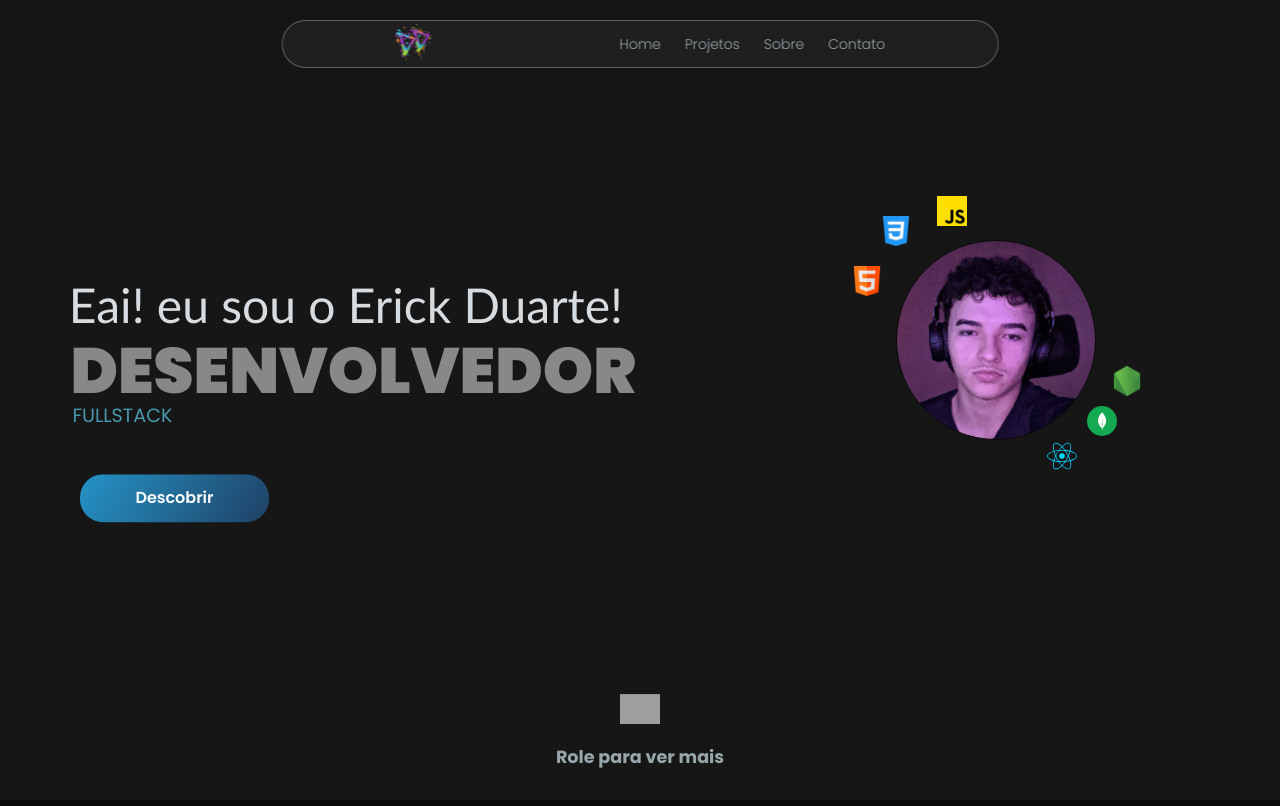
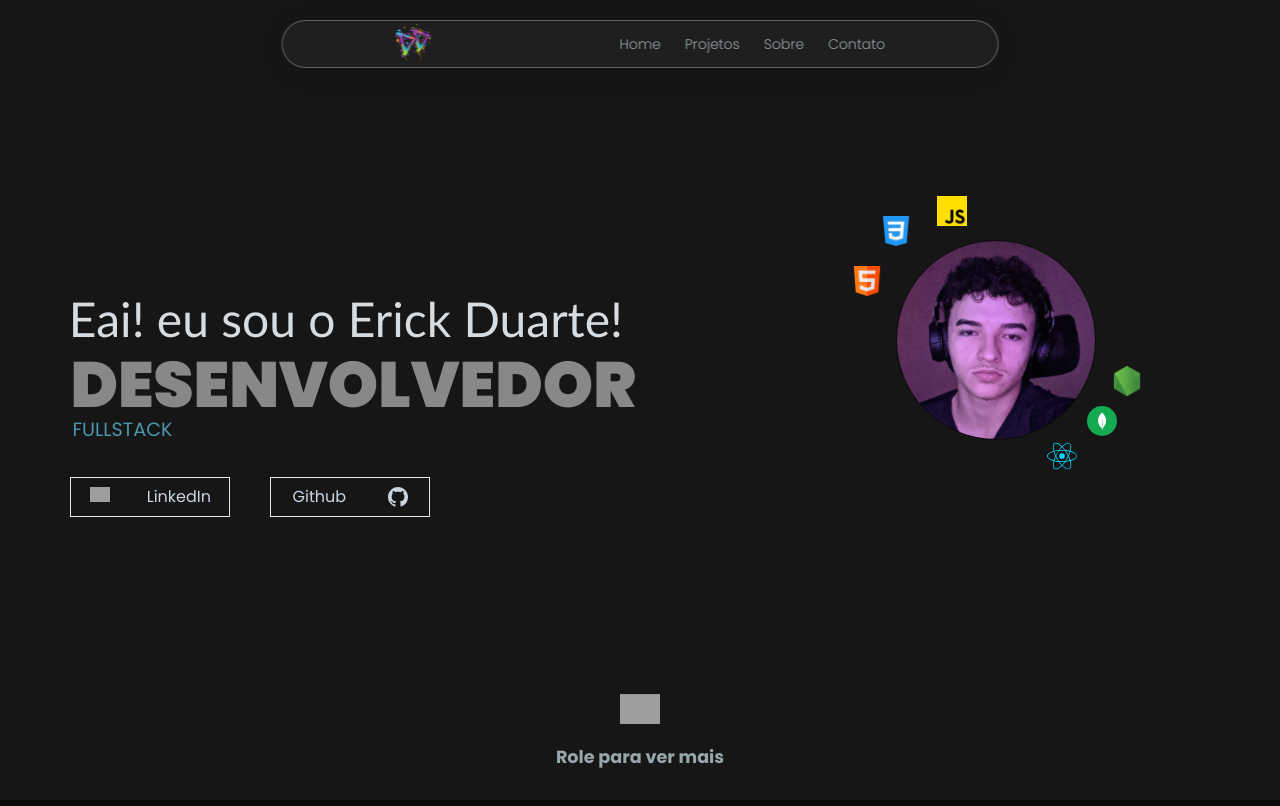
Before and after one commit to eckin33/portifolio, a React (Vite) app in the folder portifolio/: page / in a window 1280 px wide. Shown: the top 806 px of the page. Built offline with nearby package versions, Linux system fonts and the light colour scheme; grey boxes are pictures that could not be loaded.

Commit message:
Modificando seção hero

```diff
--- a/portifolio/src/App.css
+++ b/portifolio/src/App.css
@@ -45,6 +45,13 @@
 .imgs-port{
   box-shadow: 2px 2px 30px rgba(255, 255, 255, 0.1);
   ;
+}
+#in-icon{
+  background: url('imagens/linkedin-161-svgrepo-com.svg');
+  background-repeat: no-repeat;
+  background-size: contain;
+  width: 20px;
+  height: 20px;
 }
 
 .hero {
@@ -110,7 +117,7 @@
   font-size: 14px;
   display: inline-block;
   padding: 0;
-  border-radius: 23px;
+  border-radius: 12px;
   cursor: pointer;
 }
 
@@ -119,7 +126,7 @@
 }
 
 #first-button>span {
-  border-radius: 23px;
+  border-radius: 12px;
   display: block;
   background: linear-gradient(120deg, #08142b, #28c1fd, #1e1b38);
   background-size: 400% 400%;
@@ -129,7 +136,7 @@
   color: #fff;
   padding: 12px 55px;
   font-size: 16px;
-  font-weight: 600;
+  font-weight: 400;
 }
 
 @keyframes gradient {
@@ -588,7 +595,7 @@
   margin: 20px 0;
 }
 
-/* Container Geral */
+
 .education-section {
   padding: 4rem 2rem;
   max-width: 1280px;
@@ -603,21 +610,20 @@
 }
 
 .highlight-text {
-  color: #888; /* Ou use sua cor de destaque neon se preferir */
+  color: #888;
 }
 
 /* O GRID MÁGICO */
 .education-grid {
   display: grid;
-  /* Cria colunas automáticas com largura mínima de 280px */
   grid-template-columns: repeat(auto-fit, minmax(280px, 1fr));
   gap: 1.5rem;
 }
 
-/* Estilo dos Cards */
+
 .edu-card {
-  background-color: #0a0a0a; /* Fundo bem escuro */
-  border: 1px solid #222;    /* Borda sutil */
+  background-color: #0a0a0a;
+  border: 1px solid #222;
   border-radius: 12px;
   padding: 1.5rem;
   display: flex;
@@ -629,14 +635,13 @@
   overflow: hidden;
 }
 
-/* Efeito Hover "Gamer/Dev" */
 .edu-card:hover {
-  border-color: #61dafbaa; /* Cor do React ou sua cor Neon */
+  border-color: #61dafbaa;
   transform: translateY(-5px);
   box-shadow: 0 10px 30px -10px rgba(97, 218, 251, 0.15);
 }
 
-/* Tipografia Interna */
+
 .course-type {
   font-size: 0.8rem;
   text-transform: uppercase;
@@ -662,30 +667,26 @@
 }
 
 .card-footer {
-  margin-top: auto; /* Empurra o rodapé para baixo */
+  margin-top: auto;
   display: flex;
   gap: 1rem;
   font-size: 0.85rem;
   color: #555;
-  font-family: monospace; /* Toque de código */
+  font-family: monospace;
 }
 
-/* --- DESTAQUE PARA A FACULDADE (RESPONSIVO) --- */
 
-/* No desktop, o card "featured" ocupa 2 colunas */
 @media (min-width: 768px) {
   .featured-card {
     grid-column: span 2;
     background: linear-gradient(145deg, #111, #0a0a0a);
     border-color: #333;
   }
-
   .featured-card .course-title {
-    font-size: 1.8rem; /* Título maior para a faculdade */
+    font-size: 1.8rem;
   }
 }
 
-/* No mobile, ele se comporta como um card normal (1 coluna) automaticamente */
 @media (max-width: 600px) {
   .education-section {
     padding: 2rem 1rem;
--- a/portifolio/src/App.jsx
+++ b/portifolio/src/App.jsx
@@ -255,14 +255,31 @@
         <div id="smooth-content">
           <div className="app-container">
             <section className="zoom-hero" ref={containerRef}>
+
               <div className="zoom-content" id='home'>
                 <h1 id="name" >Eai! eu sou o Erick Duarte! <span id="saudacao"></span></h1>
+
                 <h1 className="font-extrabold zoom-text" id='h1-first' ref={zoomTextRef}>
                   DESENVOLVEDOR
                 </h1>
+
                 <p id='pp' ref={subtle}>FULLSTACK</p>
-                  <div id="box-btn">
-                    <button id='first-button'><span>Descobrir</span></button>
+
+                <div id="box-btn" className='flex flex-row justify-around gap-10'>
+
+                  {/* <button id='first-button'><span>Descobrir</span></button> */}
+
+                  <div id="btn-linkedin" className='flex flex-row justify-around items-center w-40 h-10 border text-slate-300'>
+                    <div id="in-icon"></div>
+                    <span>LinkedIn</span>
+                  </div>
+
+                  <div id="btn-github" className='flex flex-row justify-around items-center w-40 h-10 border text-slate-300'>
+                    <span>Github</span>
+                    <svg xmlns="http://www.w3.org/2000/svg" width="20" height="20" fill="currentColor" className="bi bi-github" viewBox="0 0 16 16">
+                      <path d="M8 0C3.58 0 0 3.58 0 8c0 3.54 2.29 6.53 5.47 7.59.4.07.55-.17.55-.38 0-.19-.01-.82-.01-1.49-2.01.37-2.53-.49-2.69-.94-.09-.23-.48-.94-.82-1.13-.28-.15-.68-.52-.01-.53.63-.01 1.08.58 1.23.82.72 1.21 1.87.87 2.33.66.07-.52.28-.87.51-1.07-1.78-.2-3.64-.89-3.64-3.95 0-.87.31-1.59.82-2.15-.08-.2-.36-1.02.08-2.12 0 0 .67-.21 2.2.82.64-.18 1.32-.27 2-.27s1.36.09 2 .27c1.53-1.04 2.2-.82 2.2-.82.44 1.1.16 1.92.08 2.12.51.56.82 1.27.82 2.15 0 3.07-1.87 3.75-3.65 3.95.29.25.54.73.54 1.48 0 1.07-.01 1.93-.01 2.2 0 .21.15.46.55.38A8.01 8.01 0 0 0 16 8c0-4.42-3.58-8-8-8" />
+                    </svg>
+                  </div>
                 </div>
               </div>
               <div id="box-box-eu" >
@@ -275,12 +292,16 @@
                   <div id="express" className='icons-eu parallax-layer' data-speed='1'></div>
                 </div>
               </div>
+
+
+
               <div id="box-arrow">
                 <div id="arrow">
                   <div id="arrow-svg"></div>
                   <p id="p-arrow" className='font-light'>Role para ver mais</p>
                 </div>
               </div>
+
             </section>
             <section className="next-section-projetos" id='projetos'>
               <h3 className='font-bold text-8xl mb-14 mt-14' id='h3-stacks'>Projetos</h3>
@@ -366,6 +387,7 @@
             </section>
 
             <Education />
+
             <section className="next-section-contato">
               <div id="box-ctt" className='w-3/5 flex flex-col gap-10'>
                 <h5 className='text-6xl font-extrabold text-left'>Bora codar algo top!?</h5>
```
Lines whose indentation alone changed are shown as unchanged.
